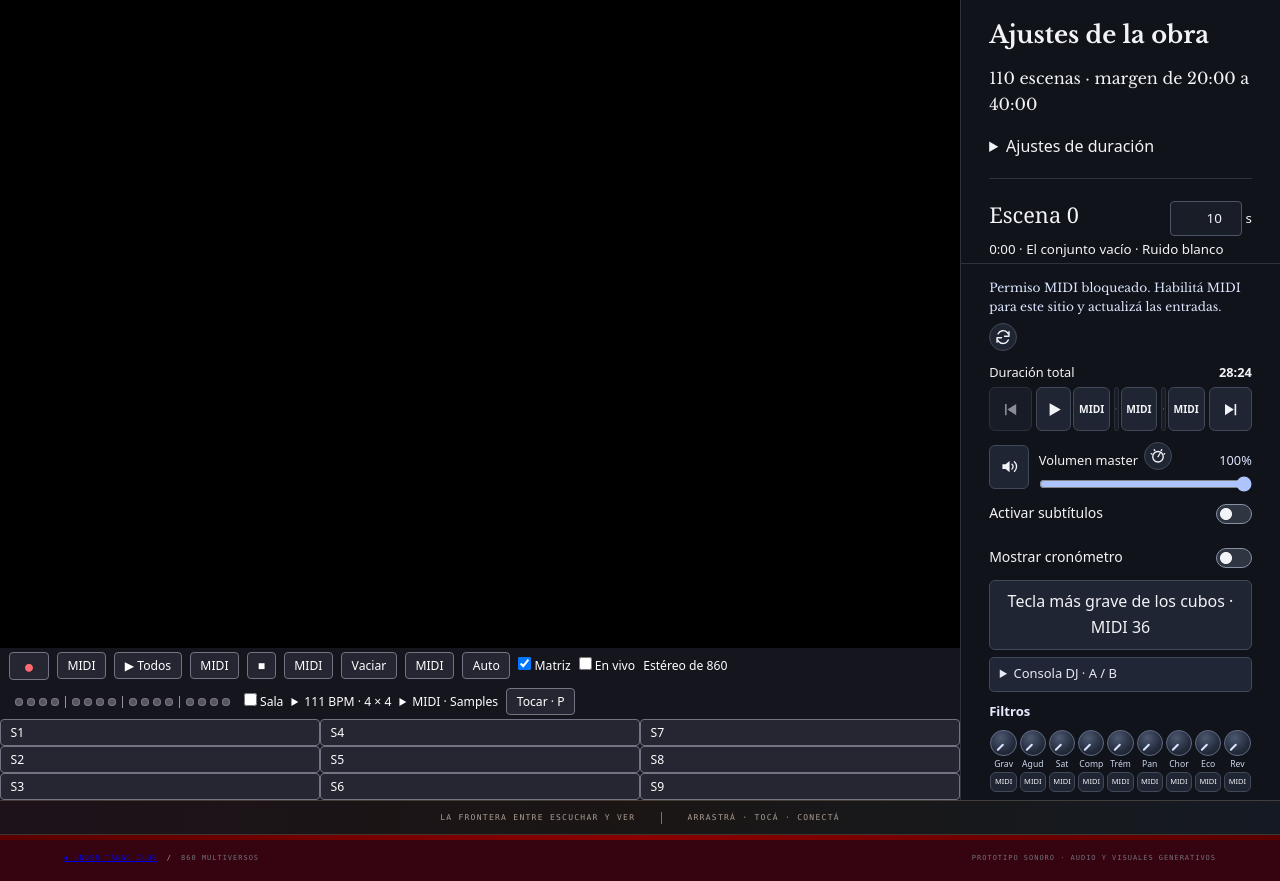
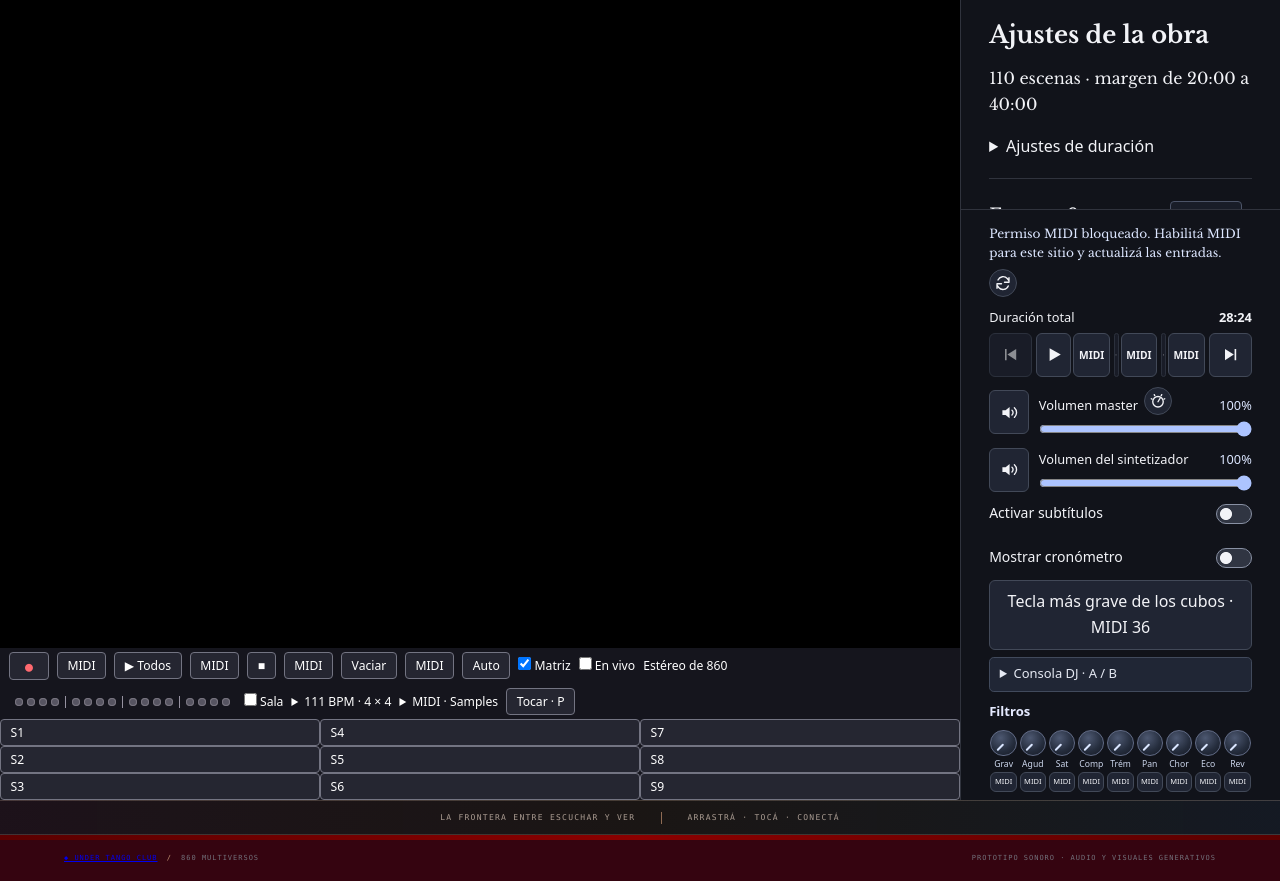
Before and after one commit to O-UnderTango-Club/UnderTangoWEBNextJS, a Next.js app: page /860-multiversos in a window 1280 px wide. Built offline with nearby package versions, Linux system fonts and the light colour scheme.

Commit message:
860 Multiversos | Fader de volumen del sintetizador
Agrega el nivel del instrumento en vivo con ajuste independiente en la mezcla y en pausa.

```diff
--- a/app/860-multiversos/coda-audio.ts
+++ b/app/860-multiversos/coda-audio.ts
@@ -8,7 +8,7 @@ const phrasing = {
   romantico:{steps:[57,60,64,69,67,64,60,62],gaps:[.72,.92,1.3,.83,.77,1.55],attack:1.4,decay:1.45,accent:[.85,.57,.69,.5]},
 } as const;
 
-export function useCodaInstrument(scene:number, atmosphere:Atmosphere, output:GainNode|null, paused:boolean,
+export function useCodaInstrument(scene:number, atmosphere:Atmosphere, output:GainNode|null, scoreOutput:GainNode|null, paused:boolean,
     routing:{current:PerformanceInput|null}) {
   const current=useRef({scene,atmosphere,paused});
   current.current={scene,atmosphere,paused};
@@ -18,13 +18,18 @@ export function useCodaInstrument(scene:number, atmosphere:Atmosphere, output:Ga
     const bus=clock.createGain();
     bus.gain.value=.28;
     bus.connect(output);
+    const backing = scoreOutput?.context === clock ? clock.createGain() : null;
+    if (backing && scoreOutput) {
+      backing.gain.value = bus.gain.value;
+      backing.connect(scoreOutput);
+    }
     const air=clock.createBuffer(1,Math.round(clock.sampleRate*1.25),clock.sampleRate);
     const data=air.getChannelData(0);
     for(let i=0;i<data.length;i++)data[i]=Math.random()*2-1;
     const active=new Map<string,()=>void>();
     const ringing=new Set<()=>void>();
     let nextAt=clock.currentTime+1, phrase=0;
-    function note(id:string,midi:number,velocity:number){
+    function note(id:string,midi:number,velocity:number,destination=bus){
       active.get(id)?.();
       if(!velocity || clock.state!=="running")return;
       if(ringing.size>=24)ringing.values().next().value?.();
@@ -44,7 +49,7 @@ export function useCodaInstrument(scene:number, atmosphere:Atmosphere, output:Ga
         if(sound==="agua")source.frequency.exponentialRampToValueAtTime(Math.max(28,Math.min(3500,hz*.65)),now+.19);
         filter.type="lowpass";filter.frequency.value=sound==="campana"?2400:1100;
       }
-      source.connect(filter).connect(gain).connect(bus);
+      source.connect(filter).connect(gain).connect(destination);
       const attack=feel.attack*(sound==="aire"?.18:.015);
       gain.gain.setValueAtTime(.00001,now);
       gain.gain.exponentialRampToValueAtTime(Math.max(.0001,level),now+attack);
@@ -75,17 +80,17 @@ export function useCodaInstrument(scene:number, atmosphere:Atmosphere, output:Ga
     routing.current=dest;
     const timer=window.setInterval(()=>{
       const {scene,paused,atmosphere:{groove}}=current.current;
-      if(paused || scene<93 || scene>=110 || clock.state!=="running" || clock.currentTime<nextAt)return;
+      if(!backing || paused || scene<93 || scene>=110 || clock.state!=="running" || clock.currentTime<nextAt)return;
       const {steps,gaps,accent}=phrasing[groove];
-      note("room-tail/"+phrase,steps[phrase%steps.length],accent[phrase%accent.length]);
+      note("room-tail/"+phrase,steps[phrase%steps.length],accent[phrase%accent.length],backing);
       const fade=1+Math.max(0,scene-102)*.28;
       nextAt=clock.currentTime+gaps[phrase%gaps.length]*fade;
       phrase++;
     },40);
     window.addEventListener("blur",allOff);
     return ()=>{
-      window.removeEventListener("blur",allOff);window.clearInterval(timer);allOff();bus.disconnect();
+      window.removeEventListener("blur",allOff);window.clearInterval(timer);allOff();bus.disconnect();backing?.disconnect();
       if(routing.current===dest)routing.current=null;
     };
-  },[output,routing,scene]);
+  },[output,scoreOutput,routing,scene]);
 }
--- a/app/860-multiversos/coda-projection.tsx
+++ b/app/860-multiversos/coda-projection.tsx
@@ -36,7 +36,7 @@ const style = `
 @container(max-width:430px){.coda-invite{inset:17% 5% 6%;gap:3%;grid-template-columns:1fr 1fr;}.coda-stage h2{font-size:clamp(1.4rem,7cqw,2.1rem)}.coda-qr{width:min(100%,48cqh);}}
 `;
 const motionSeconds={movido:5.2,tranquilo:13,romantico:9.3} as const;
-type Props={ballot:ReturnType<typeof useHostedBallot>;scene:number;clock:AudioContext;beginsAt:number;duration:number;output:GainNode|null;paused:boolean;routing:{current:PerformanceInput|null};filmLayer:ReactNode};
+type Props={ballot:ReturnType<typeof useHostedBallot>;scene:number;clock:AudioContext;beginsAt:number;duration:number;output:GainNode|null;scoreOutput:GainNode|null;paused:boolean;routing:{current:PerformanceInput|null};filmLayer:ReactNode};
 export function CodaProjection(props:Props) {
   const {scene,paused}=props;
   const {session,state,atmosphere,issue,clockOffset}=props.ballot;
@@ -46,7 +46,7 @@ export function CodaProjection(props:Props) {
     const timer=window.setInterval(()=>redraw(n=>n+1),300);
     return ()=>clearInterval(timer);
   },[state?.open]);
-  useCodaInstrument(scene,atmosphere,props.output,paused,props.routing);
+  useCodaInstrument(scene,atmosphere,props.output,props.scoreOutput,paused,props.routing);
   const period=motionSeconds[atmosphere.groove];
   const question=questionFor(scene);
   const title=SHOW_SCORE.find(cue=>cue.number===scene)?.title;
--- /dev/null
+++ b/app/860-multiversos/output-volume.ts
@@ -0,0 +1,12 @@
+export function setOutputVolume(output: GainNode, volume: number) {
+  const { context, gain } = output;
+  const now = context.currentTime;
+  const previousGain = gain.value;
+  gain.cancelScheduledValues(now);
+  if (context.state === "running") {
+    gain.setValueAtTime(previousGain, now);
+    gain.linearRampToValueAtTime(volume / 100, now + 0.025);
+  } else {
+    gain.setValueAtTime(volume / 100, now);
+  }
+}
--- a/app/860-multiversos/partitura.tsx
+++ b/app/860-multiversos/partitura.tsx
@@ -2,7 +2,7 @@
 
 import { useSavedSetting } from "./saved-setting";
 import { SETTINGS_PREFIX, PIANO_KEYS as computerPianoKeys, type CcBinding } from "./control-map";
-import { useCallback, useEffect, useLayoutEffect, useMemo, useRef, useState } from "react";
+import { useCallback, useEffect, useLayoutEffect, useMemo, useRef, useState, type ReactNode } from "react";
 import styles from "./page.module.css";
 import { frequencyPoint, OCTAVE_NOTES, ORIGINAL_NOTES, tuningAt, type FrequencyVector } from "./frequency-tuning";
 import { sceneNoiseBuffers, scheduleContinuationAudio } from "./scene-audio";
@@ -13,6 +13,7 @@ import { ContinuationProjection } from "./scene-visuals";
 import { FIRST_MIDI_NOTE, NOTE_SCENES, NOTE_SCENE_IDS, isNoteScene, type NoteScene, type PerformanceInput } from "./performance-notes";
 import { PerformanceProjection, usePerformanceInput } from "./performance-view";
 import { usePausedSceneOutput } from "./paused-scene-output";
+import { setOutputVolume } from "./output-volume";
 import { useEarlyInstrument } from "./early-instrument";
 import { LiveChordTimeline } from "./chord-loop-view";
 import { EXTENDED_DEFAULT_SECONDS, EXTENDED_SCENES, isLiveSetScene, isTimbreScene, type ExtendedScene } from "./extended-scenes";
@@ -1290,6 +1291,43 @@ function OpeningFilm({cue, output, controls, strikes, paused, finish}: {
   </div>;
 }
 
+function VolumeControl({ id, label, sound, volume, onChange, children }: {
+  id: string;
+  label: string;
+  sound: string;
+  volume: number;
+  onChange: (value: number) => void;
+  children?: ReactNode;
+}) {
+  const audibleVolume = useRef(volume || 100);
+  useEffect(() => {
+    if (volume > 0) audibleVolume.current = volume;
+  }, [volume]);
+
+  const muted = volume === 0;
+  const soundAction = muted ? "Restaurar " + sound : "Silenciar " + sound;
+  return <div className="zero-volume">
+    <button type="button" aria-label={soundAction} title={soundAction}
+      onClick={() => onChange(muted ? audibleVolume.current : 0)}>
+      <svg aria-hidden="true" viewBox="0 0 24 24">
+        <path fill="currentColor" d="M3 9h4l5-4v14l-5-4H3z" />
+        <path fill="none" stroke="currentColor" strokeWidth={1.7} strokeLinecap="round"
+          d={muted ? "m16 9 5 6m0-6-5 6" : "M15 9a4 4 0 0 1 0 6m3-9a8 8 0 0 1 0 12"} />
+      </svg>
+    </button>
+    <div>
+      <div className="zero-volume-label">
+        <label htmlFor={id}>{label}</label>
+        {children}
+        <output htmlFor={id}>{volume}%</output>
+      </div>
+      <input id={id} type="range" min={0} max={100} step={1}
+        value={volume} aria-valuetext={`${volume}%`}
+        onChange={(event) => onChange(Number(event.currentTarget.value))} />
+    </div>
+  </div>;
+}
+
 function ModuleZero({ firstMidi, calibration, toggleCalibration, masterVolume, setMasterVolume, learnFader, learningFader, faderBinding, faderSignal, pianoRouting, connectMidi, midiConnection, midiInputs, filters, setFilter, filterBindings, filterLearning, learnFilter }: {
   firstMidi: number; calibration: boolean; toggleCalibration: () => void; masterVolume: number; setMasterVolume: (value: number) => void; learnFader: () => void; learningFader: boolean; faderBinding?: CcBinding; faderSignal: string;
   pianoRouting: { current: PerformanceInput | null };
@@ -1371,7 +1409,9 @@ function ModuleZero({ firstMidi, calibration, toggleCalibration, masterVolume, s
   const mixMaster = useRef<GainNode | null>(null);
   const outputRef = useRef<GainNode | null>(null);
   const masterVolumeRef = useRef(masterVolume);
-  const audibleVolumeRef = useRef(masterVolume);
+  const synthOutputRef = useRef<GainNode | null>(null);
+  const [synthVolume, setSynthVolume] = useSavedSetting("liveInstrumentVolume", 100);
+  const synthVolumeRef = useRef(synthVolume);
   const timersRef = useRef(new Set<number>());
   const waitingCues = useRef(new Set<() => void>());
   const pausedRef = useRef(false);
@@ -1385,9 +1425,9 @@ function ModuleZero({ firstMidi, calibration, toggleCalibration, masterVolume, s
     return true;
   }, []);
   const scoreClock = cue?.context ?? null;
-  const audition = usePausedSceneOutput(paused ? scoreClock : null, masterVolume, filters);
-  const manualOutput = activeScene && cue ? (paused ? audition : outputRef.current) : null;
-  const extended = useExtendedPerformance(extendedScene, cue?.context ?? null, outputRef, pianoRouting, manualOutput, firstMidi);
+  const audition = usePausedSceneOutput(paused ? scoreClock : null, masterVolume, synthVolume, filters);
+  const manualOutput = activeScene && cue ? (paused ? audition : synthOutputRef.current) : null;
+  const extended = useExtendedPerformance(extendedScene, cue?.context ?? null, synthOutputRef, pianoRouting, manualOutput, firstMidi);
   const liveAttack = extended.attack;
   const noteStrike = useCallback((frequency:number, time:number, velocity=.85) => {
     liveAttack.current={count:liveAttack.current.count+1,frequency,velocity};
@@ -1444,6 +1484,7 @@ function ModuleZero({ firstMidi, calibration, toggleCalibration, masterVolume, s
     loopMix.current = null;
     mixMaster.current = null;
     outputRef.current = null;
+    synthOutputRef.current = null;
     if (context && context.state !== "closed") void context.close();
   }, []);
 
@@ -1493,24 +1534,13 @@ function ModuleZero({ firstMidi, calibration, toggleCalibration, masterVolume, s
   useEffect(() => { filterRack.current?.apply(filters); }, [filters]);
 
   useEffect(() => {
-    const volume = masterVolume;
-    masterVolumeRef.current = volume;
-    if (volume > 0) audibleVolumeRef.current = volume;
-
-
-    const output = mixMaster.current;
-    if (!output) return;
-    const now = output.context.currentTime;
-    const gain = output.gain;
-    const previousGain = gain.value;
-    gain.cancelScheduledValues(now);
-    if (output.context.state === "running") {
-      gain.setValueAtTime(previousGain, now);
-      gain.linearRampToValueAtTime(volume / 100, now + 0.025);
-    } else {
-      gain.setValueAtTime(volume / 100, now);
-    }
+    masterVolumeRef.current = masterVolume;
+    if (mixMaster.current) setOutputVolume(mixMaster.current, masterVolume);
   }, [masterVolume]);
+  useEffect(() => {
+    synthVolumeRef.current = synthVolume;
+    if (synthOutputRef.current) setOutputVolume(synthOutputRef.current, synthVolume);
+  }, [synthVolume]);
 
   const changePaused = async (next: boolean) => {
     const context = audioRef.current;
@@ -1571,6 +1601,10 @@ function ModuleZero({ firstMidi, calibration, toggleCalibration, masterVolume, s
       sceneMonitor.current = monitor;
       mixMaster.current = sceneMaster;
       outputRef.current = masterOutput;
+      const synthOutput = context.createGain();
+      synthOutput.gain.value = synthVolumeRef.current / 100;
+      synthOutput.connect(masterOutput);
+      synthOutputRef.current = synthOutput;
 
       if (typeof mode === "number" || isNoteScene(mode)) {
         enterNumberedScene(mode, context, previewOnly);
@@ -1725,8 +1759,6 @@ function ModuleZero({ firstMidi, calibration, toggleCalibration, masterVolume, s
   };
 
   const showObject = stage === "opening";
-  const muted = masterVolume === 0;
-  const soundAction = muted ? "Restaurar sonido" : "Silenciar sonido";
   const preparing = stage === "preparing";
   const ready = stage === "ready";
   const waitingForAudio = (preparing || (paused && transportBusy)) && !pausedRef.current && audioRef.current?.state === "suspended";
@@ -2185,22 +2217,22 @@ function ModuleZero({ firstMidi, calibration, toggleCalibration, masterVolume, s
       .zero-controls .zero-general-play .transport-midi-button {width:auto;padding:0 .3rem;font:600 .64rem/1 system-ui;}
       .zero-general-play .transport-midi-button[aria-pressed=true] {background:#664481;}
       .zero-transport svg { width: min(70%, 1.2rem); height: auto; fill: currentColor; }
-      .zero-master {
+      .zero-volume {
         display: grid; grid-template-columns: auto minmax(0, 1fr); align-items: center;
         gap: .6rem; margin-top: .65rem;
       }
-      .zero-controls .zero-master button { display: grid; place-items: center; width: 2.5rem; padding: 0; }
-      .zero-controls .zero-master button:hover { background: #3b4660; }
-      .zero-master button svg { width: 1.2rem; height: 1.2rem; }
-      .zero-master-label {
+      .zero-controls .zero-volume button { display: grid; place-items: center; width: 2.5rem; padding: 0; }
+      .zero-controls .zero-volume button:hover { background: #3b4660; }
+      .zero-volume button svg { width: 1.2rem; height: 1.2rem; }
+      .zero-volume-label {
         display: flex; align-items: baseline; justify-content: space-between; flex-wrap: wrap;
         gap: .1rem .35rem; font-size: .8rem;
       }
       .zero-controls button.zero-midi-icon { display:inline-grid; place-items:center; width:28px; height:28px; min-height:28px; padding:3px; border-radius:50%; }
       .zero-controls .zero-midi-icon svg { width:18px; height:18px; fill:none; stroke:currentColor; stroke-width:1.8; stroke-linecap:round; stroke-linejoin:round; }
       .zero-midi-icon[aria-pressed=true] { background:#65518f; }
-      .zero-master-label output { margin-left:auto; }
-      .zero-master-label output { color: #dce6ff; font-variant-numeric: tabular-nums; }
+      .zero-volume-label output { margin-left:auto; }
+      .zero-volume-label output { color: #dce6ff; font-variant-numeric: tabular-nums; }
       .zero-settings {
         display: grid; grid-template-columns: minmax(0, 1fr); align-content: start; gap: 1.15rem;
         min-height: 0; overflow: auto; overscroll-behavior: contain; overflow-anchor: none;
@@ -2234,7 +2266,7 @@ function ModuleZero({ firstMidi, calibration, toggleCalibration, masterVolume, s
       .repertoire-cue { margin-top:.45rem; }
       .repertoire-cue label { display:flex; align-items:baseline; gap:.45rem; cursor:pointer; }
       .repertoire-cue input { flex:none; accent-color:#adc4ff; }
-      .zero-controls .zero-master input { margin: .35rem 0 0; }
+      .zero-controls .zero-volume input { margin: .35rem 0 0; }
       .zero-scene-seconds {white-space:nowrap;font-size:.84rem;}
       .zero-scene-seconds input {width:4.5rem;padding:.35rem .25rem;color:inherit;background:#191d28;border:1px solid #4c5468;border-radius:4px;text-align:right;font:inherit;}
       .zero-sampling { display: flex; justify-content: space-between; gap: .4rem; align-items: baseline; font-size: .75rem; }
@@ -2322,7 +2354,7 @@ function ModuleZero({ firstMidi, calibration, toggleCalibration, masterVolume, s
       {extendedScene===TEMPERAMENT_SCENE && cue &&
         <ExtendedArt scene={TEMPERAMENT_SCENE} clock={cue.context} beginsAt={cue.beginsAt} seconds={directionSeconds} a4={extended.a4} paused={paused}/>}
       {(sceneNumber === 14 || sceneNumber === 18) && <NoteComet key={sceneNumber} attack={liveAttack} />}
-      {coda && cue && <CodaProjection ballot={ballot} filmLayer={filmLayer} scene={coda} clock={cue.context} beginsAt={cue.beginsAt} duration={extendedSeconds[coda]} output={manualOutput} paused={paused} routing={pianoRouting} />}
+      {coda && cue && <CodaProjection ballot={ballot} filmLayer={filmLayer} scene={coda} clock={cue.context} beginsAt={cue.beginsAt} duration={extendedSeconds[coda]} output={manualOutput} scoreOutput={outputRef.current} paused={paused} routing={pianoRouting} />}
       {extendedScene && !liveSet && !coda && cue && (extendedScene === 42 || extendedScene === 62
         ? <TypeProjection scene={extendedScene} beginsAt={cue.beginsAt} clock={cue.context} paused={paused} output={outputRef.current} analyser={spiralAnalyser} attack={extended.attack} />
         : extendedScene === 61
@@ -2511,27 +2543,12 @@ function ModuleZero({ firstMidi, calibration, toggleCalibration, masterVolume, s
           </button>
         </div>
         {transportMidi.learning && ["play","pauseScene","stopScene"].includes(transportMidi.learning) && <small role="status">{transportMidi.hint}</small>}
-        <div className="zero-master">
-          <button type="button" aria-label={soundAction} title={soundAction}
-            onClick={() => setMasterVolume(muted ? audibleVolumeRef.current : 0)}>
-            <svg aria-hidden="true" viewBox="0 0 24 24">
-              <path fill="currentColor" d="M3 9h4l5-4v14l-5-4H3z" />
-              <path fill="none" stroke="currentColor" strokeWidth={1.7} strokeLinecap="round"
-                d={muted ? "m16 9 5 6m0-6-5 6" : "M15 9a4 4 0 0 1 0 6m3-9a8 8 0 0 1 0 12"} />
-            </svg>
-          </button>
-          <div>
-            <div className="zero-master-label">
-              <label htmlFor="zero-master-volume">Volumen master</label>
-              <button type="button" className="zero-midi-icon" title={faderLabel} aria-label={faderLabel} aria-pressed={learningFader} onClick={learnFader}><svg viewBox="0 0 24 24" aria-hidden="true"><circle cx="12" cy="13" r="7"/><path d="m12 13 3-5M3 9l1 .5M7 3.5l.7 1.3M17 3.5l-.7 1.3M21 9l-1 .5"/></svg></button>
-              <output htmlFor="zero-master-volume">{masterVolume}%</output>
-            </div>
-            <input id="zero-master-volume" type="range" min={0} max={100} step={1}
-              value={masterVolume} aria-valuetext={`${masterVolume}%`}
-              onChange={(event) => setMasterVolume(Number(event.currentTarget.value))} />
-          </div>
-        </div>
+        <VolumeControl id="zero-master-volume" label="Volumen master" sound="sonido" volume={masterVolume} onChange={setMasterVolume}>
+          <button type="button" className="zero-midi-icon" title={faderLabel} aria-label={faderLabel} aria-pressed={learningFader} onClick={learnFader}><svg viewBox="0 0 24 24" aria-hidden="true"><circle cx="12" cy="13" r="7"/><path d="m12 13 3-5M3 9l1 .5M7 3.5l.7 1.3M17 3.5l-.7 1.3M21 9l-1 .5"/></svg></button>
+        </VolumeControl>
         {(learningFader || faderSignal) && <small role="status" style={{display:"block"}}>{faderSignal || "Esperando un movimiento MIDI del fader…"}</small>}
+        <VolumeControl id="zero-synth-volume" label="Volumen del sintetizador" sound="sintetizador"
+          volume={synthVolume} onChange={setSynthVolume} />
         <label className="zero-subtitle-toggle">
           Activar subtítulos
           <input type="checkbox" role="switch" checked={showSubtitles}
```
Also changed, not shown: app/860-multiversos/paused-scene-output.ts (+8 -1 lines).
